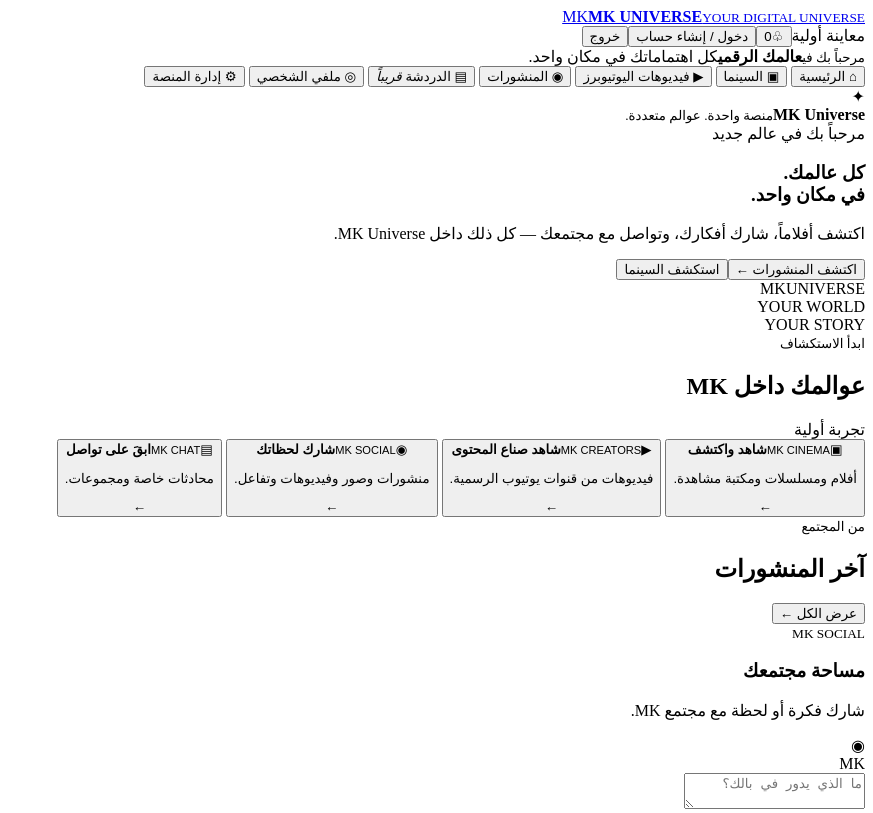
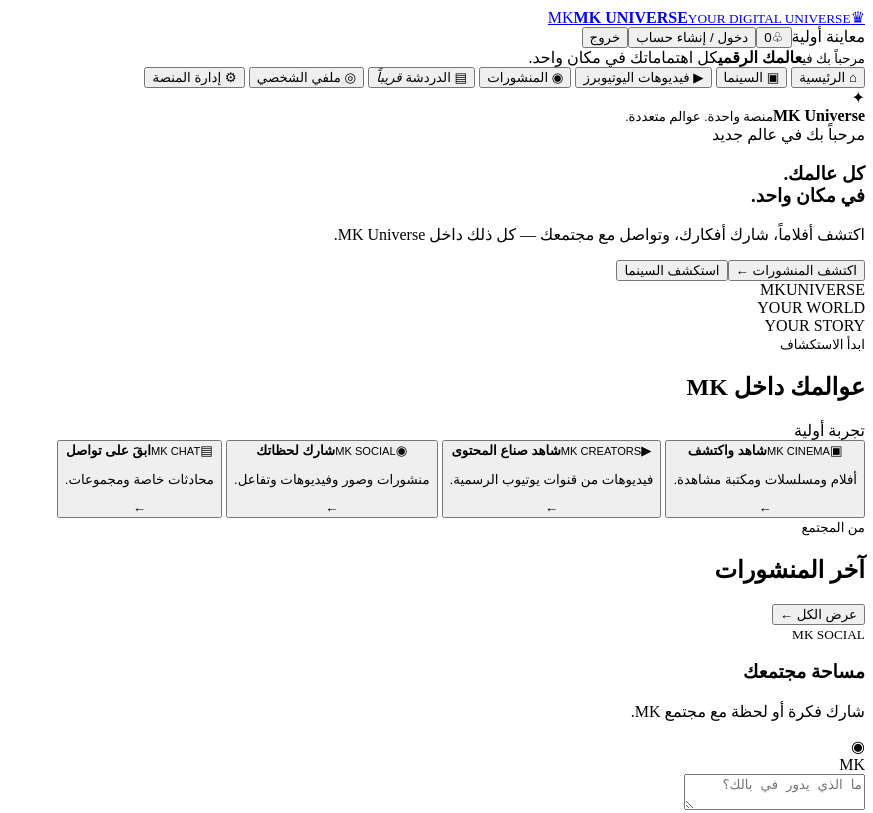
Before and after one commit to kamelmouhammed55-coder/Mk---Social, a website with bundled scripts: page index.html in a window 1280 px wide. Shown: the top 813 px of the page, without its empty margins (407-1280 px from the left). Built offline with nearby package versions, Linux system fonts and the light colour scheme; a script that the page names is missing.

Commit message:
Refresh MK Universe brand mark

```diff
--- a/index.html
+++ b/index.html
@@ -12,7 +12,7 @@
 <body>
   <div class="glow glow-a"></div><div class="glow glow-b"></div>
   <header class="topbar">
-    <a class="brand" href="#" aria-label="MK Universe"><span class="brand-mark">MK</span><span><b>MK UNIVERSE</b><small>YOUR DIGITAL UNIVERSE</small></span></a>
+    <a class="brand" href="#" aria-label="MK Universe"><span class="brand-mark"><span class="brand-crown">♛</span>MK</span><span><b>MK UNIVERSE</b><small>YOUR DIGITAL UNIVERSE</small></span></a>
     <div class="top-actions"><span class="demo-pill"><i></i> معاينة أولية</span><button id="notifications-button" class="icon-action hidden" type="button" aria-label="الإشعارات">♧<span id="notification-count" class="notification-count hidden">0</span></button><button id="auth-button" class="auth-open">دخول / إنشاء حساب</button><button id="logout-button" class="auth-open hidden">خروج</button></div>
   </header>
   <main class="layout">
```
